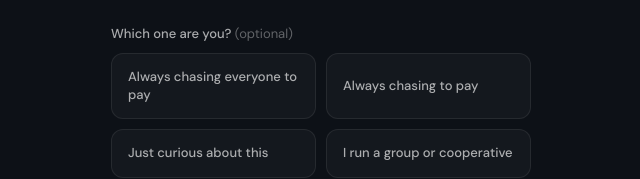
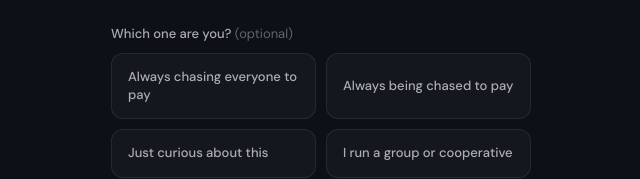
Before and after one commit to princesssaven/Thepoolfi, a Next.js app: page /waitlist in a window 1280 px wide. Shown: the part 413-592 px from the top of the page, without its empty margins (319-959 px from the left). Built offline with nearby package versions, Linux system fonts and the light colour scheme; no server answers.

Commit message:
corrected typo error

```diff
--- a/app/waitlist/page.tsx
+++ b/app/waitlist/page.tsx
@@ -131,7 +131,7 @@ export default function WaitlistPage() {
                                 className={`waitlist-option ${userType === "chasing_to_pay" ? "selected" : ""}`}
                                 onClick={() => setUserType(userType === "chasing_to_pay" ? null : "chasing_to_pay")}
                             >
-                                Always chasing to pay
+                                Always being chased to pay
                             </button>
                             <button
                                 type="button"
```
